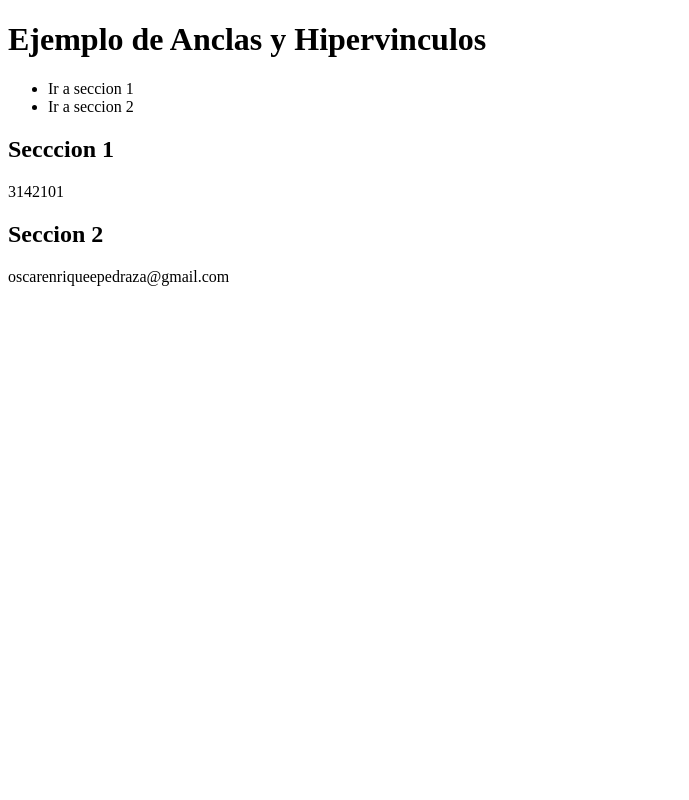
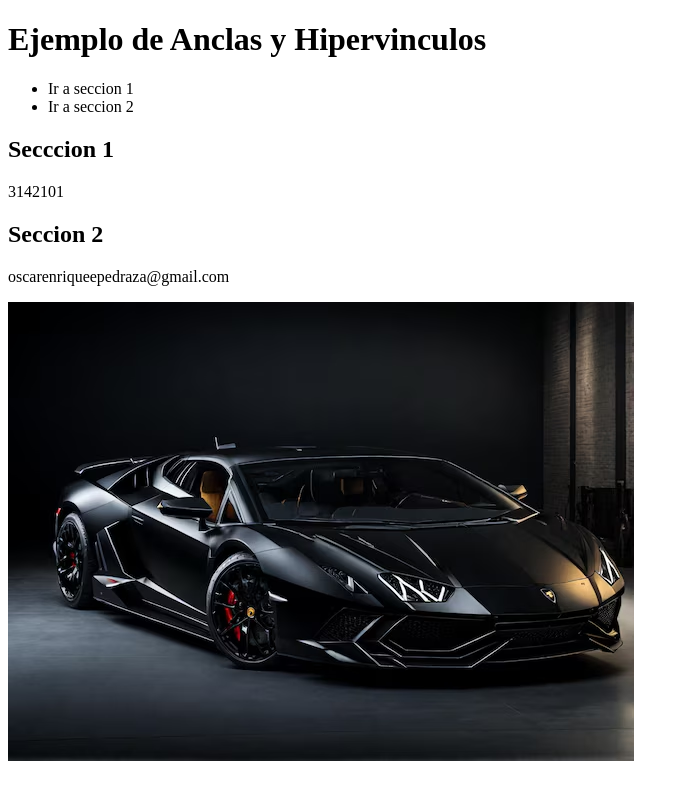
Before and after one commit to Pedraza12/Oscar-Enrique-Pedraza-1109116457, a plain HTML site: page Vinculo.html in a window 1280 px wide. Shown: the whole page, without its empty margins (0-689 px from the left). Drawn offline with Linux system fonts and the light colour scheme.

Commit message:
Version 2.4

```diff
--- a/Vinculo.html
+++ b/Vinculo.html
@@ -24,6 +24,7 @@
     <section id="seccion2">
         <h2>Seccion 2</h2>
         <p>oscarenriqueepedraza@gmail.com</p>
+        <img src="imagenes/nowy-czarny-lamborghini_1131377-462.avif" alt="">
     </section>
 </body>
 </html>
```
